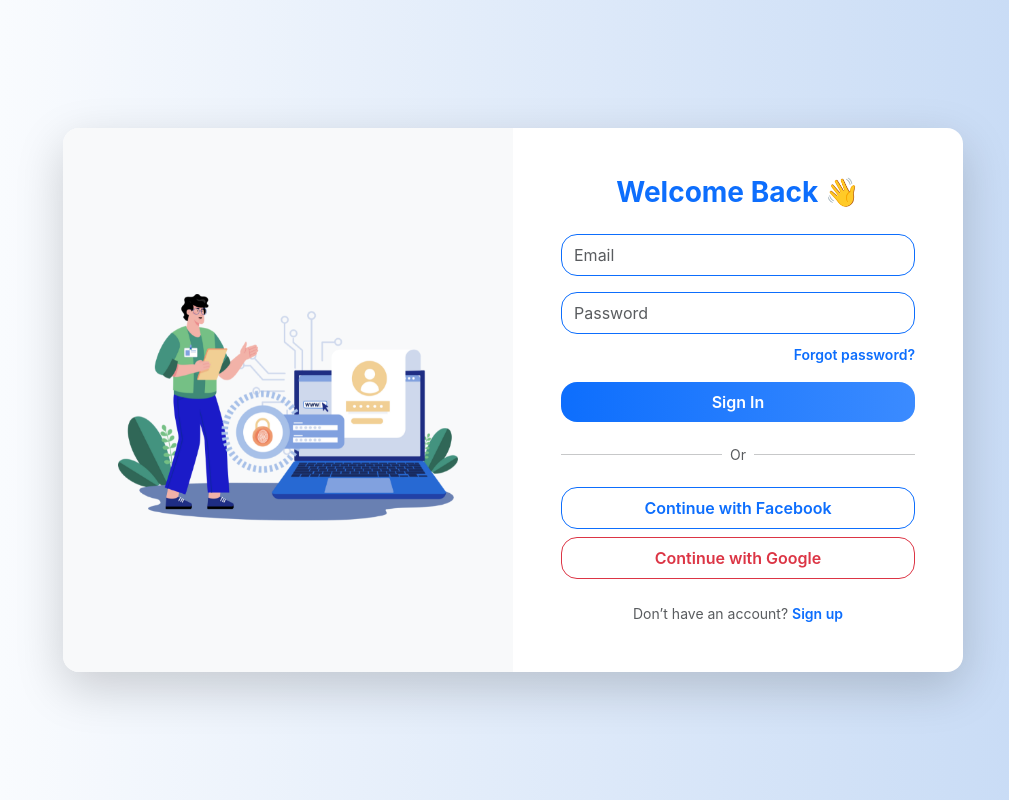
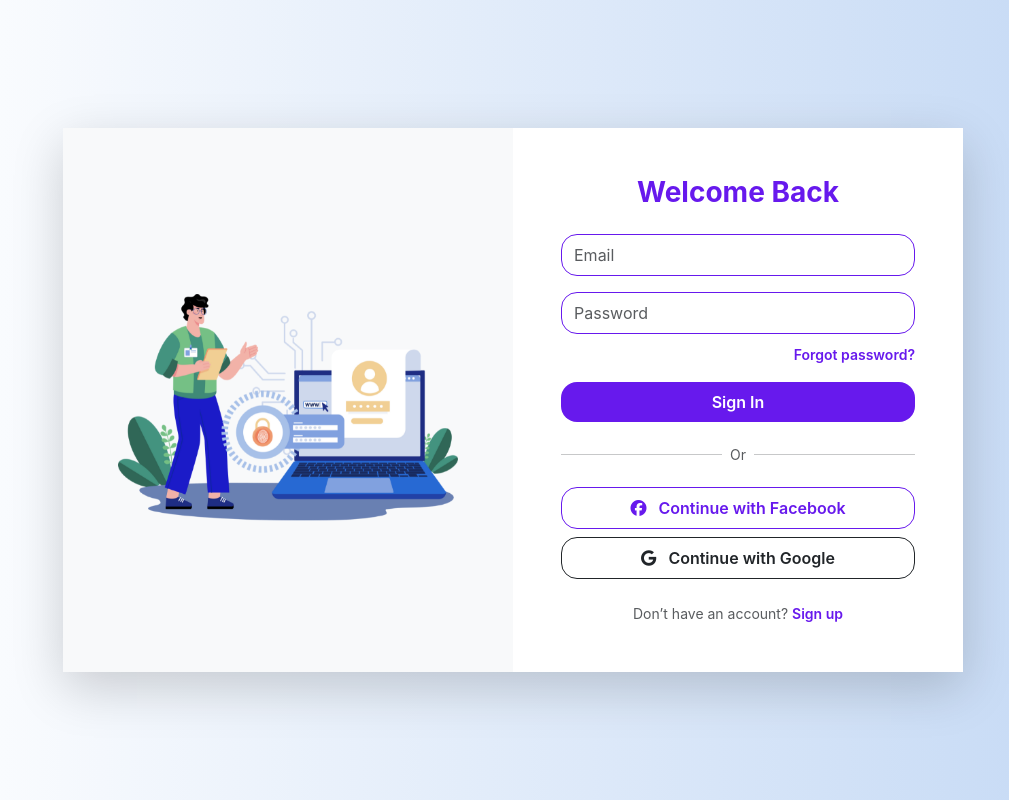
Before and after one commit to burhanali2812/printx-frontend, a React (Create React App) app: page / in a window 1280 px wide. Shown: the whole page, without its empty margins (127-1136 px from the left). Built offline with nearby package versions, Linux system fonts and the light colour scheme.

Commit message:
get all req

```diff
--- a/src/pges/Login.jsx
+++ b/src/pges/Login.jsx
@@ -15,10 +15,10 @@ function Login() {
       }}
     >
       <div
-        className="row shadow-lg rounded-4 bg-white col-sm-none overflow-hidden w-100"
+        className="row shadow-lg bg-white col-sm-none overflow-hidden w-100"
         style={{
           maxWidth: "900px",
-          height: "100%", // ✅ Make card full height
+          height: "100%",
         }}
       >
         {/* LEFT SIDE (Desktop Only) */}
@@ -58,7 +58,7 @@ function Login() {
               >
                 <FaArrowLeft />
               </button>
-              <h2 className="textColor fw-bold m-0">Log In</h2>
+              <h2 className="textColor fw-bold m-0">Log In<i class="fa-solid fa-user-lock ms-2"></i></h2>
             </div>
 
             {/* Subheading */}
@@ -129,10 +129,10 @@ function Login() {
 
             {/* Social Buttons */}
             <div className="d-flex flex-column gap-2 w-100">
-            <button className="btn btn-outline-primary w-100 rounded-4 fw-semibold py-2">
+            <button className="btn  w-100 rounded-4 fw-semibold py-2" style={{border: "1px solid #6719edff", color: "#6719edff", background: "transparent"}}>
               <i className="fa-brands fa-facebook me-2"></i> Continue with Facebook
             </button>
-            <button className="btn btn-outline-danger w-100 rounded-4 fw-semibold py-2">
+            <button className="btn btn-outline-dark w-100 rounded-4 fw-semibold py-2">
               <i className="fa-brands fa-google me-2"></i> Continue with Google
             </button>
           </div>
@@ -140,16 +140,16 @@ function Login() {
             {/* Signup Link */}
             <p className="text-center mt-4 mb-2 text-muted small">
               Don’t have an account?{" "}
-              <a href="#" className="text-primary fw-semibold text-decoration-none">
+              <a href="#" className="textColor fw-semibold text-decoration-none">
                 Sign up
               </a>
             </p>
           </div>
 
-          {/* DESKTOP VIEW (Unchanged) */}
+          {/* DESKTOP VIEW  */}
           <div className="d-none d-md-block p-4 p-md-5">
-            <h3 className="fw-bold text-center mb-4 text-primary">
-              Welcome Back 👋
+            <h3 className="fw-bold text-center mb-4 textColor">
+              Welcome Back
             </h3>
             <form>
               <div className="mb-3">
@@ -159,7 +159,7 @@ function Login() {
                   placeholder="Email"
                   style={{
                     backgroundColor: "transparent",
-                    border: "1.5px solid #0d6efd",
+                    border: "1.5px solid #6719edff",
                     color: "#0d6efd",
                   }}
                 />
@@ -172,7 +172,7 @@ function Login() {
                   placeholder="Password"
                   style={{
                     backgroundColor: "transparent",
-                    border: "1.5px solid #0d6efd",
+                    border: "1.5px solid #6719edff",
                     color: "#0d6efd",
                   }}
                 />
@@ -181,7 +181,7 @@ function Login() {
               <div className="text-end mb-3">
                 <a
                   href="#"
-                  className="text-primary small fw-semibold text-decoration-none"
+                  className="textColor small fw-semibold text-decoration-none"
                 >
                   Forgot password?
                 </a>
@@ -191,7 +191,7 @@ function Login() {
                 type="submit"
                 className="btn w-100 rounded-4 fw-semibold py-2"
                 style={{
-                  background: "linear-gradient(90deg, #0d6efd 0%, #3b8bff 100%)",
+                  background: "#6719edff",
                   border: "none",
                   color: "white",
                 }}
@@ -206,20 +206,20 @@ function Login() {
               <hr className="flex-grow-1" />
             </div>
 
-            <div className="d-flex flex-column gap-2">
-              <button className="btn w-100 rounded-4 fw-semibold py-2 border border-primary text-primary bg-transparent">
-                Continue with Facebook
-              </button>
-              <button className="btn w-100 rounded-4 fw-semibold py-2 border border-danger text-danger bg-transparent">
-                Continue with Google
-              </button>
-            </div>
+           <div className="d-flex flex-column gap-2 w-100">
+            <button className="btn  w-100 rounded-4 fw-semibold py-2" style={{border: "1px solid #6719edff", color: "#6719edff", background: "transparent"}}>
+              <i className="fa-brands fa-facebook me-2"></i> Continue with Facebook
+            </button>
+            <button className="btn btn-outline-dark w-100 rounded-4 fw-semibold py-2">
+              <i className="fa-brands fa-google me-2"></i> Continue with Google
+            </button>
+          </div>
 
             <p className="text-center mt-4 mb-0 text-muted small">
               Don’t have an account?{" "}
               <a
                 href="#"
-                className="text-primary fw-semibold text-decoration-none"
+                className="textColor fw-semibold text-decoration-none"
               >
                 Sign up
               </a>
```
